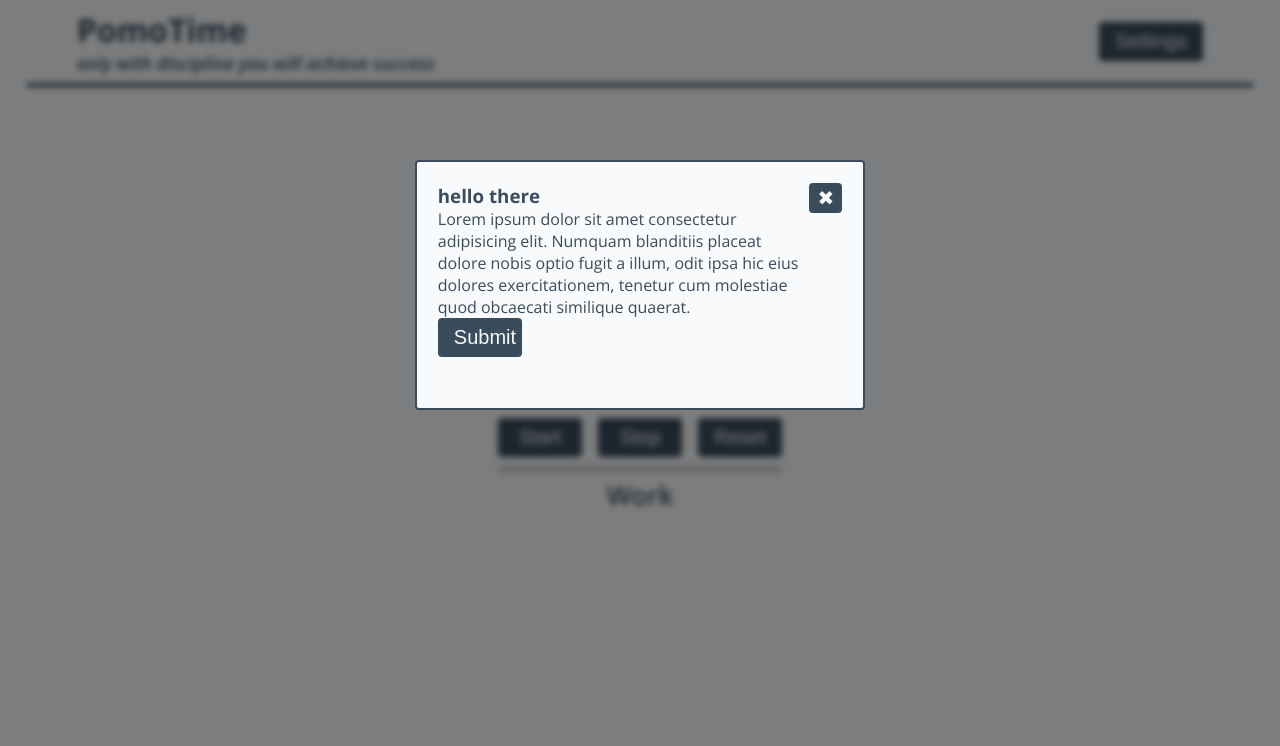
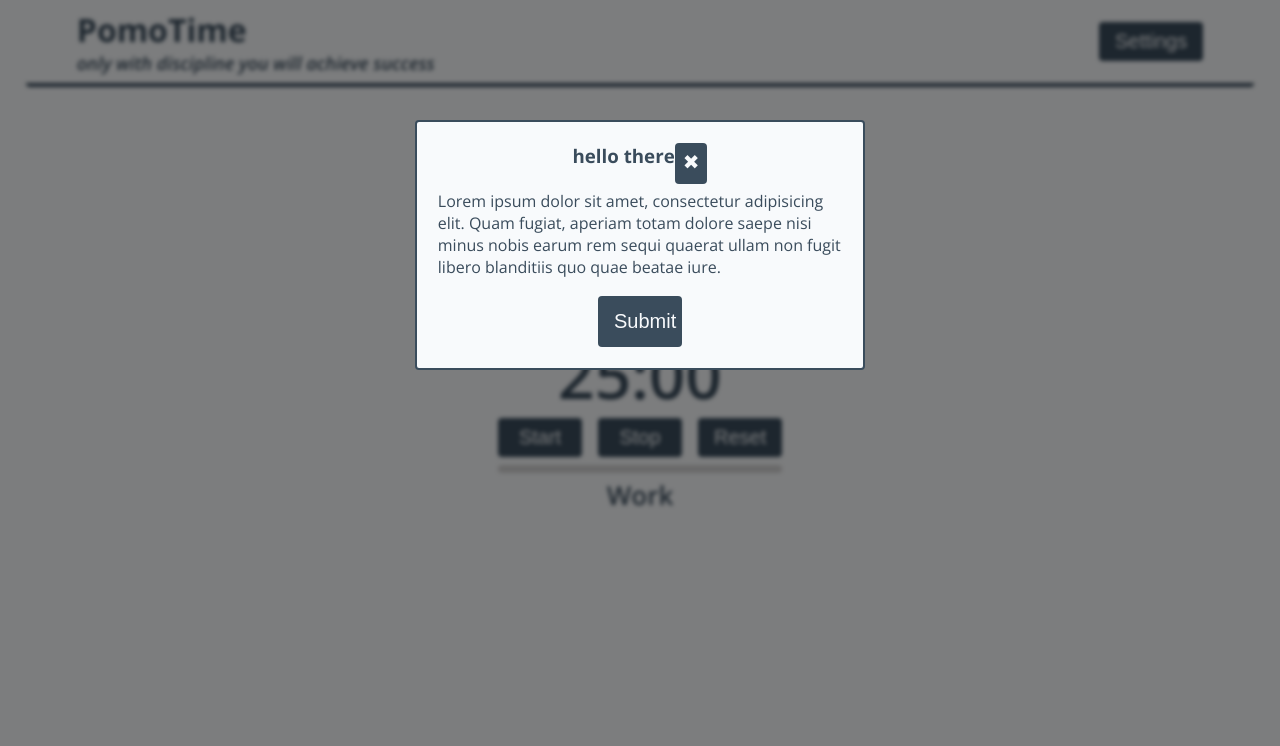
Before and after one commit to slipuk/pomoTime, a plain HTML site: page src/index.html in a window 1280 px wide. Both pictures are taken after a click on the button "Settings". Shown: the top 746 px of the page. Drawn offline with nearby package versions, Linux system fonts and the light colour scheme.

Commit message:
minor changes

```diff
--- a/src/index.html
+++ b/src/index.html
@@ -46,14 +46,11 @@
     <section class="modal hidden">
         <div>
             <h3>hello there</h3>
-            <p>Lorem ipsum dolor sit amet consectetur adipisicing elit.
-                Numquam blanditiis placeat dolore nobis optio fugit a illum,
-                odit ipsa hic eius dolores exercitationem, tenetur cum molestiae
-                quod obcaecati similique quaerat.</p>
+            <input onclick="closeSettingsWindow()" class="controlButton" id="closeSettingsButton" type="button" value="✖">
+        </div>
+        <div><p>Lorem ipsum dolor sit amet, consectetur adipisicing elit. Quam fugiat, aperiam totam dolore saepe nisi minus nobis earum rem sequi quaerat ullam non fugit libero blanditiis quo quae beatae iure.</p></div>
+        <div class="flex">
             <input onclick="submitSettings()" class="controlButton" id="submitSettingsButton" type="button" value="Submit">
-        </div>
-        <div class="flex">
-            <input onclick="closeSettingsWindow()" class="controlButton" id="closeSettingsButton" type="button" value="✖">
         </div>
     </section>
 
--- a/src/renderer.js
+++ b/src/renderer.js
@@ -46,10 +46,8 @@ function updateDisplay(seconds) {
   const mins = Math.floor(seconds / 60);
   const secs = seconds % 60;
 
-
   timerDisplay.textContent =
     `${mins.toString().padStart(2, '0')}:${secs.toString().padStart(2, '0')}`;
-
 
   modeIndicator.textContent =
     currentMode === "work" ? "Work" :
--- a/src/style.css
+++ b/src/style.css
@@ -147,14 +147,15 @@ footer a:active {color: var(--font-color);}
 
 .modal {
     display: flex;
-    flex-direction: row;
+    flex-direction: column;
     justify-content: center;
+    align-items: center;
     gap: 0.4rem;
     width: 450px;
     padding: 1.3rem;
     min-height: 250px;
     position: absolute;
-    top: 20%;
+    top: 15%;
     background-color: var(--bg-color-light);
     border: 2px solid var(--font-color);
     border-radius: 4px;
@@ -164,9 +165,15 @@ footer a:active {color: var(--font-color);}
 
 #closeSettingsButton {
     padding: 0.2rem 0.5rem;
+    padding-top: 0.1rem; /*fixing button properties :/  */
     text-align: center;
     width: auto;
     border-radius: 4px;
+}
+
+.modal div {
+    display: flex;
+    flex: 1;
 }
 
 .overlay {
@@ -178,7 +185,7 @@ footer a:active {color: var(--font-color);}
   width: 100%;
   height: 100%;
   background: rgba(0, 0, 0, 0.5);
-  backdrop-filter: blur(3px);
+  backdrop-filter: blur(2px);
   z-index: 1;
 }
 
```
